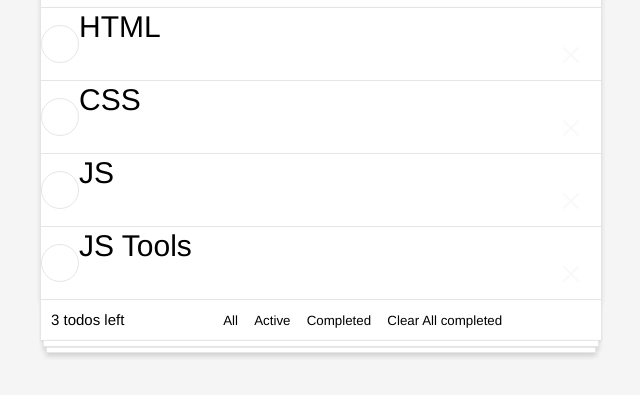
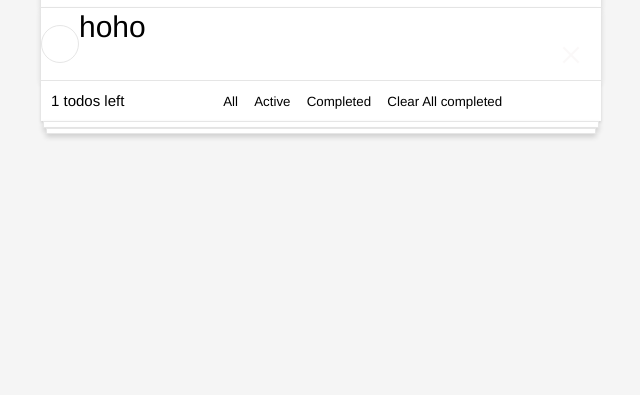
Before and after one commit to ok-technopolis/anisimov_vlad, a website: page public/index.html in a window 1280 px wide. Both pictures are taken after a click on the button 379 px from the left and 148 px from the top of the page. Shown: the part 171-566 px from the top of the page, without its empty margins (319-959 px from the left). Drawn offline with Linux system fonts and the light colour scheme.

Commit message:
Реализовано добавление, удаление и подсчёт todo-item.
Реализовано добавление (по клику на "todos-add_select-all") и удаление ( по клику на "todo-remove") итемов с постоянным текстом, т.е. без считывания его из инпута.

```diff
--- a/public/index.html
+++ b/public/index.html
@@ -10,43 +10,19 @@
 
 	<div  class="todos-main">
 		<div class="todos-add">
-			<button class="todos-add_select-all" aria-label="Mark done all"></button>
+			<button class="todos-add_select-all" aria-label="Mark done all"
+					onclick="setupItem('hoho')"></button>
 			<input class="todos-add_input" aria-label="Todo input field" maxlength = "100"  placeholder="What needs to be done?" >
 			<button class="todos-add_delete-all" aria-label="Delete all"></button>
 		</div>
 
-		<div class="todos-list">
-			<div class="todo-item">
-				<input class="todo-item_mark" type="checkbox"  aria-label="Mark done">
-				<label class="todo-item_mark-checkbox" aria-hidden="true"></label>
-				<textarea class="todo-item_text" maxlength="100">HTML</textarea>
-				<button class="todo-item_remove" aria-label="Delete" ></button>
-			</div>
+		<div class="todos-list" id="list">
+            <!-- добавляются js-ом -->
+		</div>
 
-			<div class="todo-item">
-				<input class ="todo-item_mark" type="checkbox" aria-label="Mark done">
-				<label class="todo-item_mark-checkbox" aria-hidden="true"></label>
-				<textarea class="todo-item_text" maxlength="100" >CSS</textarea>
-				<button  class ="todo-item_remove" aria-label="Delete"></button>
-			</div>
-
-			<div class="todo-item">
-				<input  class ="todo-item_mark" type="checkbox" aria-label="Mark done">
-				<label class="todo-item_mark-checkbox" aria-hidden="true"></label>
-				<textarea class="todo-item_text" maxlength="100">JS</textarea>
-				<button class ="todo-item_remove" aria-label="Delete"></button>
-			</div>
-
-			<div class="todo-item">
-				<input  class ="todo-item_mark" type="checkbox" aria-label="Mark done">
-				<label class="todo-item_mark-checkbox" aria-hidden="true"></label>
-				<textarea class="todo-item_text" maxlength="100" >JS Tools</textarea>
-				<button class ="todo-item_remove" aria-label="Delete"></button>
-			</div>
-		</div>
 		<div class="todos-actions-bar">
 			<div class="todos-actions-bar_counter">
-				<div aria-label="Count of todos left">3 todos left</div>
+				<div aria-label="Count of todos left" id="counter"> </div> <!-- изменяется js -->
 			</div>
 			<div  class="todos-actions-bar_filters" aria-label="Filters">
 				<button autofocus class="todos-filter " data-filter="all" aria-label="Filter: show all">
--- a/src/scripts/script.js
+++ b/src/scripts/script.js
@@ -0,0 +1,33 @@
+function createItem(text) {
+    var container = document.createElement('todo-item');
+
+    container.innerHTML = '<div class="todo-item">\
+        <input class ="todo-item_mark" type="checkbox" aria-label="Mark done">\
+        <label class="todo-item_mark-checkbox" aria-hidden="true"></label>\
+        <textarea class="todo-item_text" maxlength="100" >' + text + '</textarea>\
+        <button class ="todo-item_remove" aria-label="Delete"></button>\
+        </div>';
+    return container.firstChild;
+}
+
+counter = 0;
+counterElem = document.getElementById("counter");
+
+function setupItem(text) {
+    counter++;
+    counterElem.innerHTML = counter + " todos left";
+    var item = createItem(text);
+    var todos_list = document.getElementById("list");
+    removeItem(item);
+    todos_list.appendChild(item);
+}
+
+function removeItem(item) {
+    var remove = item.getElementsByTagName('BUTTON')[0];
+
+    remove.onclick = function() {
+        item.parentNode.removeChild(item);
+        counter--;
+        counterElem.innerHTML = counter + " todos left";
+    };
+}
```
Also changed, not shown: public/dist/styles/default.css, 1 other file.
